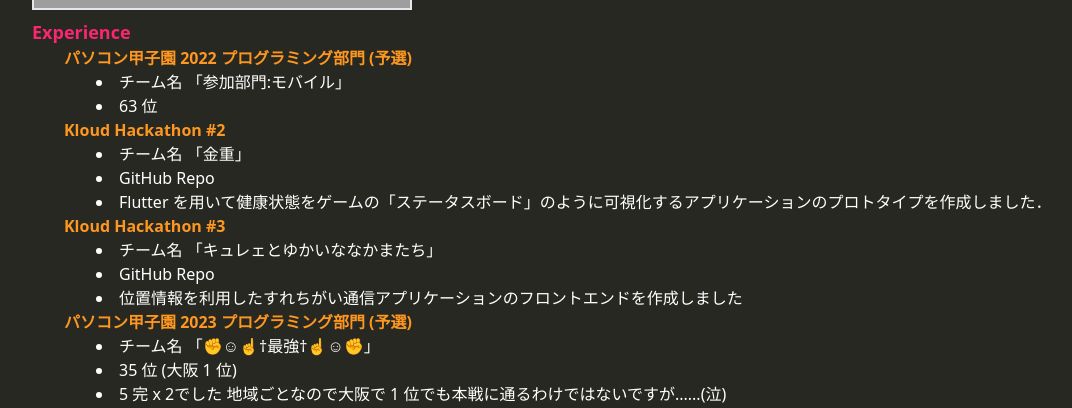
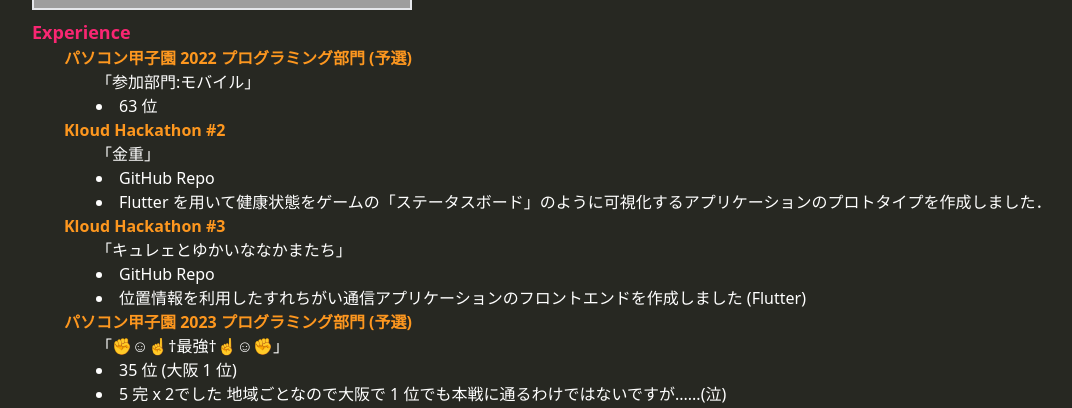
Before and after one commit to Kyure-A/kyre.moe, a SvelteKit app: page /about in a window 1280 px wide. Shown: the part 1265-1673 px from the top of the page, without its empty margins (0-1072 px from the left). Built offline with nearby package versions, Linux system fonts and the light colour scheme; no server answers; grey boxes are pictures that could not be loaded.

Commit message:
chore: fix Experience, Favorite

```diff
--- a/src/components/experience/index.svelte
+++ b/src/components/experience/index.svelte
@@ -9,9 +9,9 @@
       {#if thing.public}
 	<a href="{thing.url}" class="px-8 font-bold pr-2 text-[#fd971f]">{thing.name}</a>
 	{#if thing.team != []}
-	  <li class="px-16 text-[#FFFFFF]">
-	    チーム名 「{thing.team}」
-	  </li>
+	  <p class="px-16 text-[#FFFFFF]">
+	    「{thing.team}」
+	  </p>
 	{/if}
 	{#if thing.result != [] && thing.result_url != []}
 	  <li class="px-16 text-[#FFFFFF]">
--- a/src/components/favorite/index.svelte
+++ b/src/components/favorite/index.svelte
@@ -10,7 +10,7 @@
 	{#if thing.child != []}
 	  {#each thing.child as child}
 	    <li class="px-16 text-[#FFFFFF]">
-	      {child}
+	      『{child}』
 	    </li>
 	  {/each}
 	{/if}
--- a/src/constants/experience.ts
+++ b/src/constants/experience.ts
@@ -33,7 +33,7 @@ export const experience: Experience[] = [
         team: "キュレェとゆかいななかまたち",
         result: "GitHub Repo",
         result_url: "https://github.com/Kyure-A/geocolle",
-        description: "位置情報を利用したすれちがい通信アプリケーションのフロントエンドを作成しました",
+        description: "位置情報を利用したすれちがい通信アプリケーションのフロントエンドを作成しました (Flutter)",
         public: true,
     },
     {
--- a/src/constants/favorite.ts
+++ b/src/constants/favorite.ts
@@ -2,19 +2,19 @@ export const favorite = [
     {
         parent: "Game",
         child: [
-            "『Prototype』",
-            "『Faster Than Light』",
-            "『Arcaea』",
-            "『CHUNITHM』",
-            "『Pokémon Violet』"
+            "Prototype",
+            "Faster Than Light",
+            "Arcaea",
+            "CHUNITHM",
+            "Pokémon Violet"
         ]
     },
     {
         parent: "Anime",
         child: [
-            "『NEW GAME!』",
-            "『邪神ちゃんドロップキック』",
-            "『ぼっち・ざ・ろっく！』",
+            "NEW GAME!",
+            "邪神ちゃんドロップキック",
+            "ぼっち・ざ・ろっく！",
         ]
     }
 ]
```
